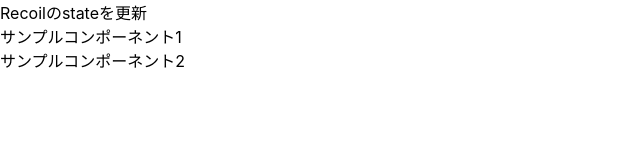
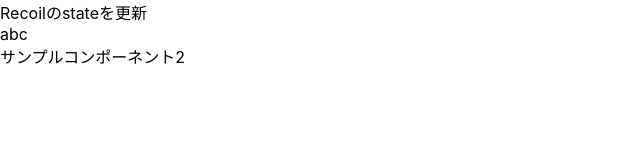
Before and after one commit to KNR1009/recoil-usequery, a Next.js app: page /todo in a window 1280 px wide. Shown: the top 160 px of the page, without its empty margins (0-640 px from the left). Built offline with nearby package versions, Linux system fonts and the light colour scheme.

Commit message:
共通コンポーネントのレンダリング

```diff
--- a/components/pages/todo/index.tsx
+++ b/components/pages/todo/index.tsx
@@ -2,7 +2,7 @@
 // hooks
 import { useTodoLists } from "../../../hooks/useTodoLists";
 import { Sample1Memo } from "../../sample/sample1";
-import { Sample2 } from "../../sample/sample2";
+import { Sample2Memo } from "../../sample/sample2";
 
 export const Todo: React.VFC = () => {
   // stateのみを取り出したい場合
@@ -20,7 +20,7 @@
     <div>
       <div>Recoilのstateを更新</div>
       <Sample1Memo />
-      <Sample2 />
+      <Sample2Memo />
     </div>
   );
 };
--- a/components/sample/sample1.tsx
+++ b/components/sample/sample1.tsx
@@ -1,8 +1,14 @@
 import React, { memo } from "react";
+import { useRecoilValue } from "recoil";
+// hooks
+import { todoListsState } from "../../lib/store";
 
 const Sample1 = () => {
+  // const { todoLists } = useTodoLists();
+  const todoLists = useRecoilValue(todoListsState);
+
   console.log("サンプルコンポーネント1");
-  return <div>サンプルコンポーネント1</div>;
+  return <div>{todoLists}</div>;
 };
 
 export const Sample1Memo = memo(Sample1);
--- a/components/sample/sample2.tsx
+++ b/components/sample/sample2.tsx
@@ -1,6 +1,8 @@
-import React from "react";
+import React, { memo } from "react";
 
-export const Sample2 = () => {
+const Sample2 = () => {
   console.log("サンプルコンポーネント2");
   return <div>サンプルコンポーネント2</div>;
 };
+
+export const Sample2Memo = memo(Sample2);
```
